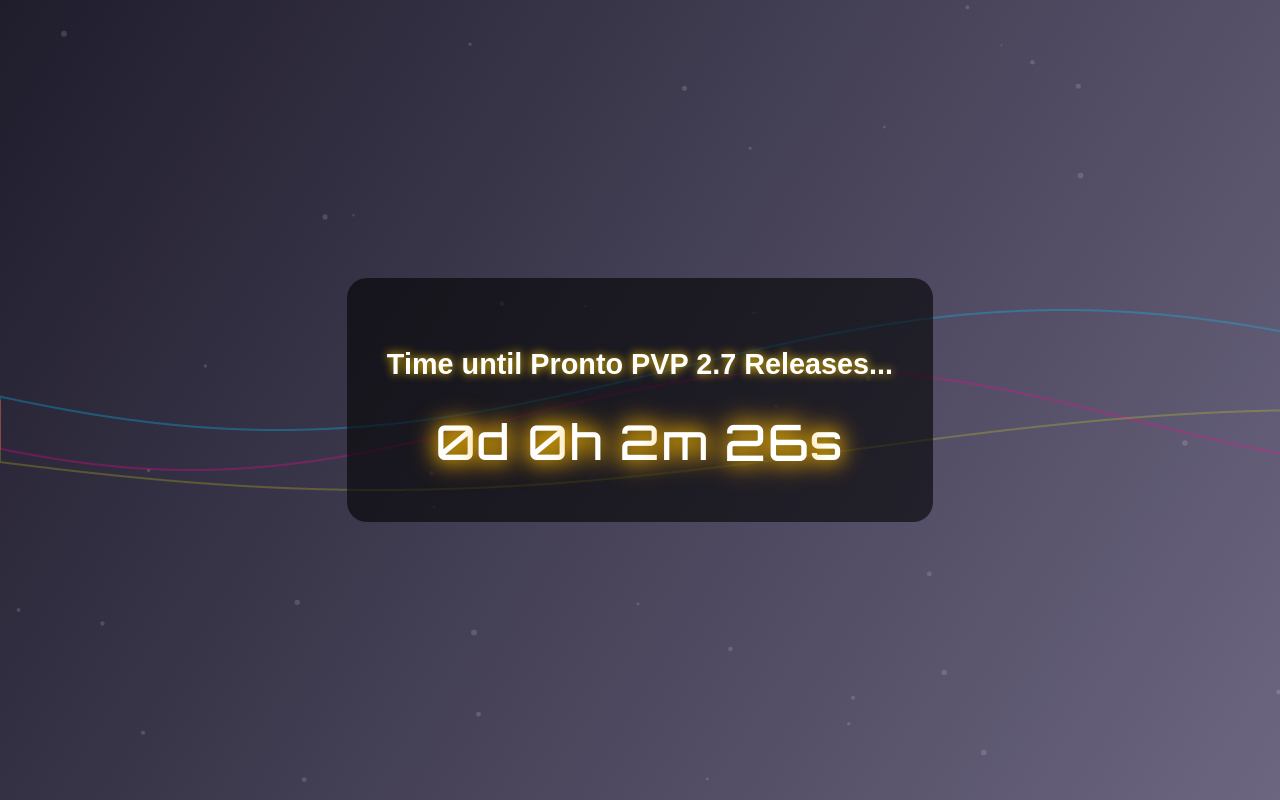
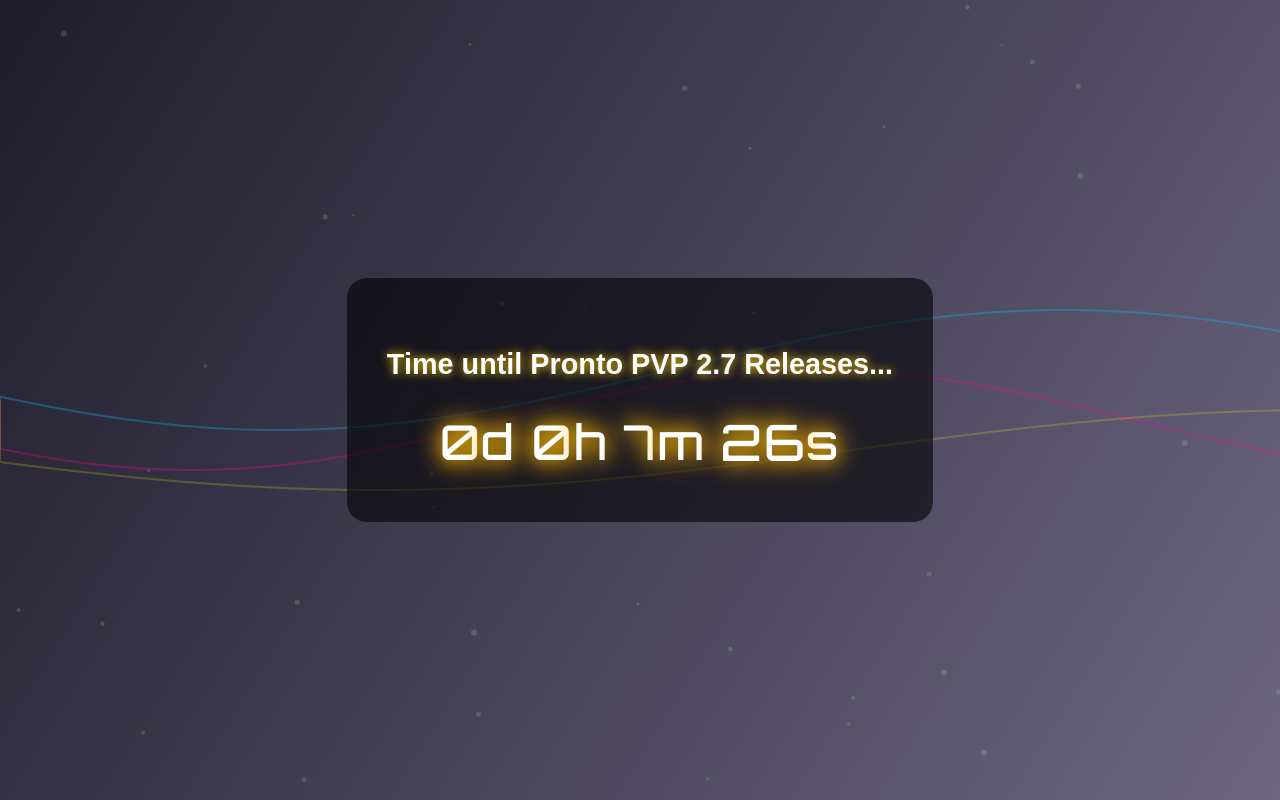
Before and after one commit to MrSpots1/MrSpots1.github.io, a plain HTML site: page index.html in a window 1280 px wide. Drawn offline with Linux system fonts and the light colour scheme; animation ran at ten frames a second.

Commit message:
Change countdown target hour from 15:00 to 15:05

```diff
--- a/index.html
+++ b/index.html
@@ -112,7 +112,7 @@
         new Date().toLocaleString("en-US", { timeZone: "America/New_York" })
     );
     targetTime.setFullYear(2026, 1, 3);
-    targetTime.setHours(15, 0, 0, 0);
+    targetTime.setHours(15, 5, 0, 0);
 
     function updateCountdown() {
         const now = new Date(
```
